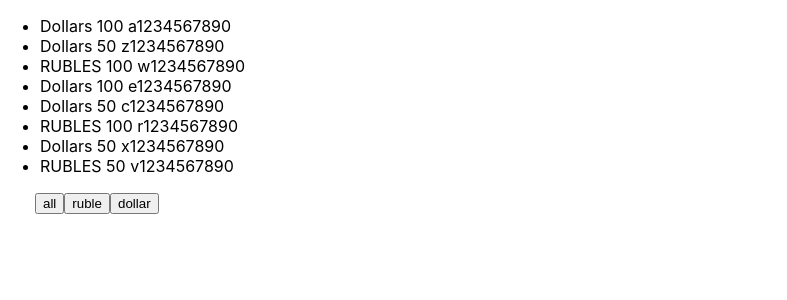
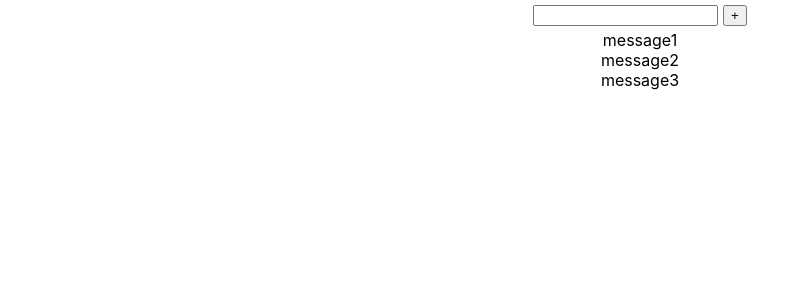
Before and after one commit to alleksandr93/MicroTasks_it-incubator, a React (Create React App) app: page / in a window 1280 px wide. Shown: the top 300 px of the page, without its empty margins (0-787 px from the left). Built offline with nearby package versions, Linux system fonts and the light colour scheme.

Commit message:
Learn universal input

```diff
--- a/src/App.css
+++ b/src/App.css
@@ -1,7 +1,13 @@
 .App {
   text-align: center;
 }
-
+.InputButton{
+  display: flex;
+  justify-content: center;
+  align-items: center;
+  min-height: 30px;
+  gap: 5px;
+}
 .App-logo {
   height: 40vmin;
   pointer-events: none;
--- a/src/App.tsx
+++ b/src/App.tsx
@@ -3,38 +3,37 @@ import './App.css';
 import {Header} from './site/Header';
 import {Body} from './site/Body';
 import {Footer} from './site/Footer';
-import {NewComponent} from './NewComponent';
 import {log} from 'node:util';
 import {Button} from './components/Button';
+import {FullInput} from './components/FullInput';
+import {Input} from './components/Input';
 
 export type FilterType = 'all' | 'ruble' | 'dollar'
 
 function App() {
-    const [money, setMoney] = useState([
-        {banknots: 'Dollars', value: 100, number: ' a1234567890'},
-        {banknots: 'Dollars', value: 50, number: ' z1234567890'},
-        {banknots: 'RUBLES', value: 100, number: ' w1234567890'},
-        {banknots: 'Dollars', value: 100, number: ' e1234567890'},
-        {banknots: 'Dollars', value: 50, number: ' c1234567890'},
-        {banknots: 'RUBLES', value: 100, number: ' r1234567890'},
-        {banknots: 'Dollars', value: 50, number: ' x1234567890'},
-        {banknots: 'RUBLES', value: 50, number: ' v1234567890'},
+    const [message, setMessage] = useState([
+        {message: 'message1'},
+        {message: 'message2'},
+        {message: 'message3'},
     ])
-
-    const [filter, setFilter] = useState<FilterType>('all')
-    let  currentMoney = money
-    if (filter === 'ruble'){
-        currentMoney = money.filter(el=>el.banknots === 'RUBLES')
-    } else if (filter === 'dollar') {
-        currentMoney = money.filter(el=>el.banknots === 'Dollars')
-    }
-    const onClickFilterHandler = (nameButton: FilterType) => {
-        setFilter(nameButton)
+    const [title, setTitle] = useState('')
+    const addMessage = () => {
+        setMessage([{message: title}, ...message])
+        setTitle('')
     }
 
+    return (
+        <div className={'App'}>
+            {/*<FullInput addMessage={addMessage}/>*/}
+            <div className={'InputButton'}>
+                <Input value={title} setTitle={setTitle} addMessage={addMessage}/>
+                <Button name={'+'} callBack={addMessage}/>
+            </div>
 
-    return (
-        <NewComponent money={currentMoney} onClickFilterHandler={onClickFilterHandler}/>
+            {message.map((el, index) => {
+                return <div key={index}>{el.message}</div>
+            })}
+        </div>
     );
 }
 
--- a/src/NewComponent.tsx
+++ /dev/null
@@ -1,36 +0,0 @@
-import {Button} from './components/Button';
-import React from 'react';
-import {FilterType} from './App';
-
-type ComponentPropsType = {
-    money: Array<MoneyPropsType>
-    onClickFilterHandler:(nameButton: FilterType)=>void
-}
-type MoneyPropsType = {
-    banknots: string
-    value: number
-    number: string
-}
-
-export const NewComponent = (props: ComponentPropsType) => {
-    return (
-        <>
-            <ul>
-                {props.money.map((el, index) => {
-                    return <li key={index + 1}>
-                        <span>{el.banknots} </span>
-                        <span>{el.value}</span>
-                        <span>{el.number}</span>
-                    </li>
-                })}
-            </ul>
-            <div style={{marginLeft: '35px'}}>
-                <Button name={'all'} callBack={() => props.onClickFilterHandler('all')}/>
-                <Button name={'ruble'} callBack={() => props.onClickFilterHandler('ruble')}/>
-                <Button name={'dollar'} callBack={() => props.onClickFilterHandler('dollar')}/>
-            </div>
-
-        </>
-    )
-
-}
--- a/src/components/Button.tsx
+++ b/src/components/Button.tsx
@@ -3,6 +3,7 @@ import {MouseEvent} from 'react';
 type ButtonType = {
     name: string
     callBack: () => void
+
 
 }
 export const Button = (props: ButtonType) => {
--- /dev/null
+++ b/src/components/FullInput.tsx
@@ -0,0 +1,31 @@
+import React, {KeyboardEvent, ChangeEvent, useState} from 'react';
+
+
+
+type FullInputProps = {
+    addMessage: (title: string) => void
+}
+export const FullInput = (props: FullInputProps) => {
+    const [title, setTitle] = useState('')
+    const changeInputHeandler = (event: ChangeEvent<HTMLInputElement>) => {
+        setTitle(event.currentTarget.value)
+
+    }
+    const onKeyPressHeandker = (event: KeyboardEvent<HTMLInputElement>) => {
+        if (event.key === 'Enter') {
+            props.addMessage(title)
+            setTitle('')
+
+        }
+    }
+    const onClickButtonHeandler = () => {
+        props.addMessage(title)
+        setTitle('')
+    }
+    return (
+        <div>
+            <input value={title} onKeyPress={onKeyPressHeandker} onChange={changeInputHeandler}/>
+            <button onClick={onClickButtonHeandler}>+</button>
+        </div>
+    );
+};
--- /dev/null
+++ b/src/components/Input.tsx
@@ -0,0 +1,25 @@
+import React, {ChangeEvent, KeyboardEvent, useState} from 'react';
+
+
+type InputProps = {
+    addMessage: () => void
+    value: string
+    setTitle: (title: string) => void
+
+}
+export const Input = (props: InputProps) => {
+    const onChangeInputHeandler = (event: ChangeEvent<HTMLInputElement>) => {
+        props.setTitle(event.currentTarget.value)
+    }
+    const onKeyInputPressHeandler = (event:KeyboardEvent<HTMLInputElement>) => {
+if(event.key ==='Enter'){
+    props.addMessage()
+}
+    }
+    return (
+        <div>
+            <input value={props.value} onKeyPress={onKeyInputPressHeandler} onChange={onChangeInputHeandler}/>
+
+        </div>
+    );
+};
```
